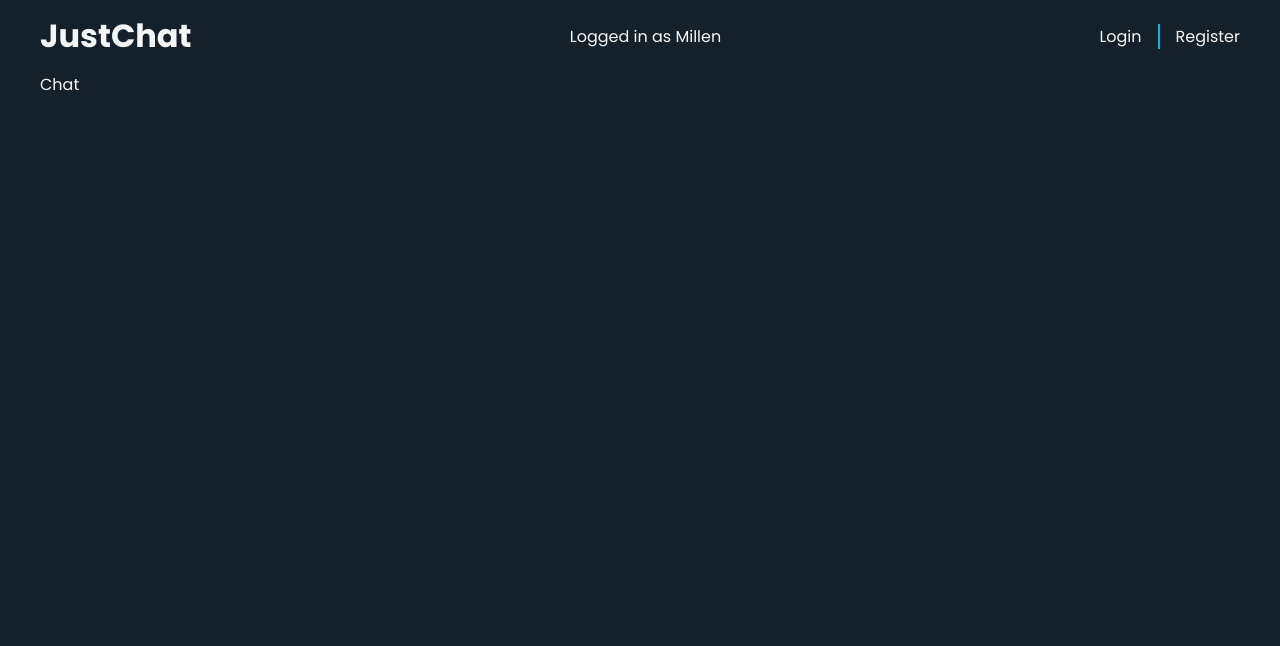
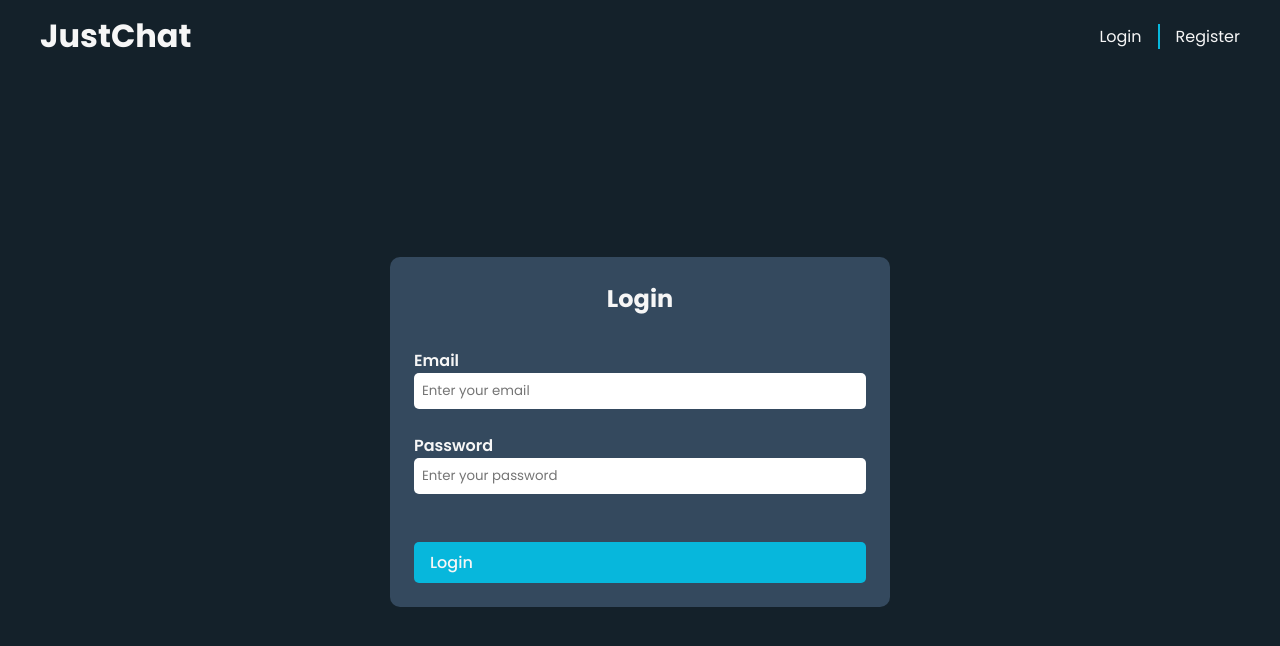
Before and after one commit to Millenmark/fullstack-simple-chat-app, a React (Vite) app in the folder client/: page / in a window 1280 px wide. Shown: the top 646 px of the page. Built offline with nearby package versions, Linux system fonts and the light colour scheme.

Commit message:
register done

```diff
--- a/client/src/App.jsx
+++ b/client/src/App.jsx
@@ -3,17 +3,20 @@ import {Routes, Route, Navigate} from 'react-router-dom'
 import { Chat, Login, Register } from './pages'
 import { Container } from './UI'
 import { Navbar } from './components'
+import { useContext } from 'react'
+import { AuthContext } from './context/AuthContext'
 
 function App() {
+  const {user} = useContext(AuthContext)
 
   return (
     <>
       <Navbar/>
       <Container>
         <Routes>
-          <Route path="/" element={<Chat/>}/>
-          <Route path="/register" element={<Register/>}/>
-          <Route path="/login" element={<Login/>}/>
+          <Route path="/" element={user ? <Chat/> : <Login/>}/>
+          <Route path="/register" element={user ? <Chat/> : <Register/>}/>
+          <Route path="/login" element={user ? <Chat/> : <Login/>}/>
           <Route path="*" element={<Navigate to='/'/>}/>
         </Routes>
       </Container>
--- a/client/src/UI/Button/Button.jsx
+++ b/client/src/UI/Button/Button.jsx
@@ -1,7 +1,7 @@
 import style from './Button.module.css'
 import PropTypes from 'prop-types'
 
-const Button = ({children, className, type, bgColor}) => {
+const Button = ({children, className, type, bgColor, onClick}) => {
   let color = '';
 
   switch (bgColor) {
@@ -26,6 +26,7 @@ const Button = ({children, className, type, bgColor}) => {
       type={type || "button"}
       className={`${style.button} ${className}`}
       style={{backgroundColor: color}}
+      onClick={onClick}
     >
       {children}
     </button>
@@ -37,6 +38,7 @@ Button.propTypes = {
   className: PropTypes.string,
   type: PropTypes.string,
   bgColor: PropTypes.oneOf(['', 'primary', 'secondary', 'success', 'danger']).isRequired,
+  onClick: PropTypes.func,
 };
 
 export default Button
--- a/client/src/components/Navbar/Navbar.jsx
+++ b/client/src/components/Navbar/Navbar.jsx
@@ -1,16 +1,29 @@
 import style from './Navbar.module.css'
 import { Link } from 'react-router-dom'
-import { Container } from '../../UI'
+import { Container, Button } from '../../UI'
+import { useContext } from 'react'
+import { AuthContext } from '../../context/AuthContext'
 
 const Navbar = () => {
+  const {user, logout} = useContext(AuthContext)
+
   return (
     <div className={style.navbar}>
       <Container className={style.navcontainer}>
         <h1><Link to="/">JustChat</Link></h1>
-        <span>Logged in as Millen</span>
+        {user && <span>Hello! {user?.name}</span>}
         <ul>
-          <li><Link to="/login">Login</Link></li>
-          <li><Link to="/register">Register</Link></li>
+          {
+            user
+            ? (<li><Button bgColor={'danger'} onClick={() => logout()}>Logout</Button></li>)
+            : (
+              <>
+                <li><Link to="/login">Login</Link></li>
+                <li><Link to="/register">Register</Link></li>
+              </>
+            )
+          }
+
         </ul>
       </Container>
     </div>
--- a/client/src/context/AuthContext.jsx
+++ b/client/src/context/AuthContext.jsx
@@ -1,4 +1,4 @@
-import { createContext, useCallback, useState } from "react"
+import { createContext, useCallback, useState, useEffect } from "react"
 import PropTypes from 'prop-types'
 import { baseUrl, postRequest } from "../utils/services"
 
@@ -14,6 +14,13 @@ export const AuthContextProvider = ({ children }) => {
     email: "",
     password: ""
   })
+
+  // console.log('User', user);
+
+  useEffect(() => {
+    const user = localStorage.getItem("User")
+    setUser(JSON.parse(user));
+  }, [])
 
   const updateRegisterInfo = useCallback((info) => {
     setRegisterInfo(info)
@@ -37,6 +44,11 @@ export const AuthContextProvider = ({ children }) => {
     setUser(response)
   }, [registerInfo])
 
+  const logout = useCallback(() => {
+    localStorage.removeItem('User')
+    setUser(null)
+  }, [])
+
   return (
     <AuthContext.Provider
       value = {{
@@ -45,7 +57,8 @@ export const AuthContextProvider = ({ children }) => {
         updateRegisterInfo,
         registerUser,
         registerError,
-        isRegisterLoading
+        isRegisterLoading,
+        logout
       }}
     >
       {children}
```
